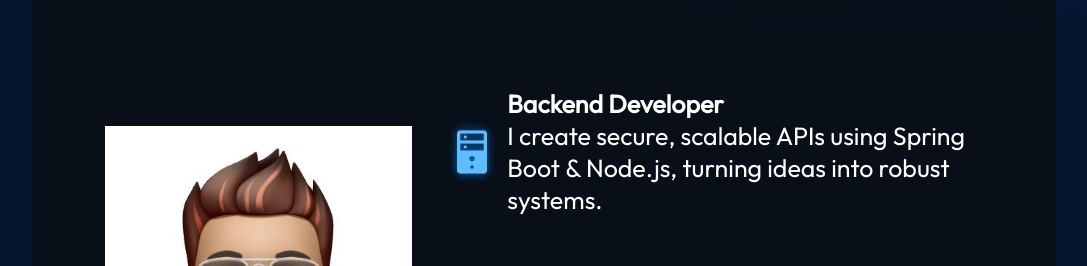
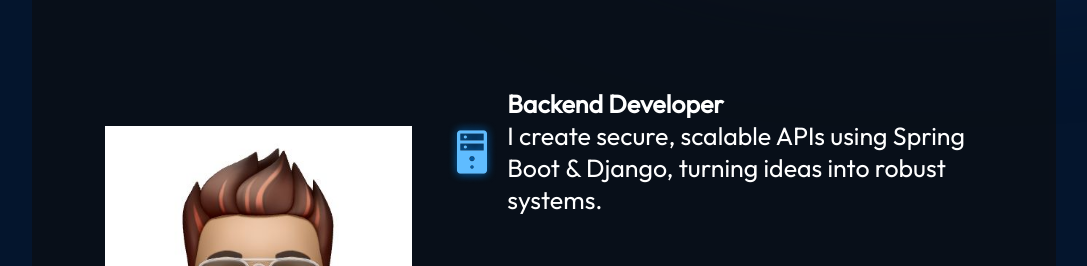
Before and after one commit to Ashutosh8668/MyPortfolio, a React (Vite) app: page / in a window 1280 px wide. Shown: the part 1140-1406 px from the top of the page, without its empty margins (96-1183 px from the left). Built offline with nearby package versions, Linux system fonts and the light colour scheme.

Commit message:
Update About.jsx

```diff
--- a/src/components/About/About.jsx
+++ b/src/components/About/About.jsx
@@ -27,7 +27,7 @@ export const About = () => {
             <div className={styles.aboutItemText}>
               <h3>Backend Developer</h3>
               <p>
-                I create secure, scalable APIs using Spring Boot & Node.js, turning ideas into robust systems.
+                I create secure, scalable APIs using Spring Boot & Django, turning ideas into robust systems.
               </p>
             </div>
           </li>
```
